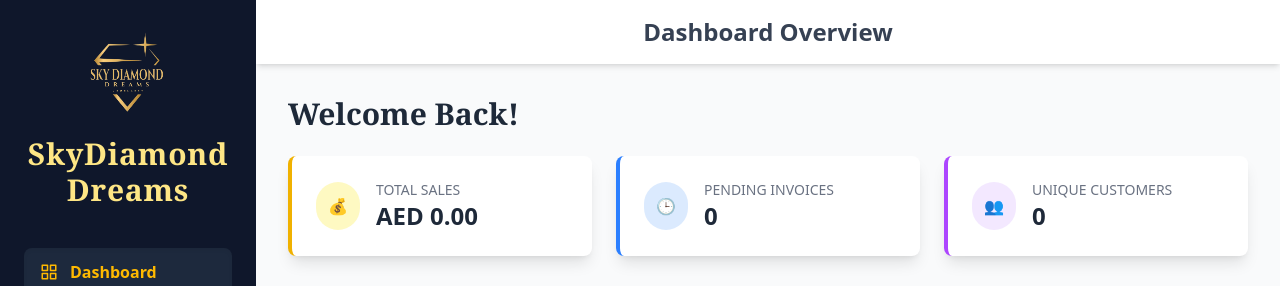
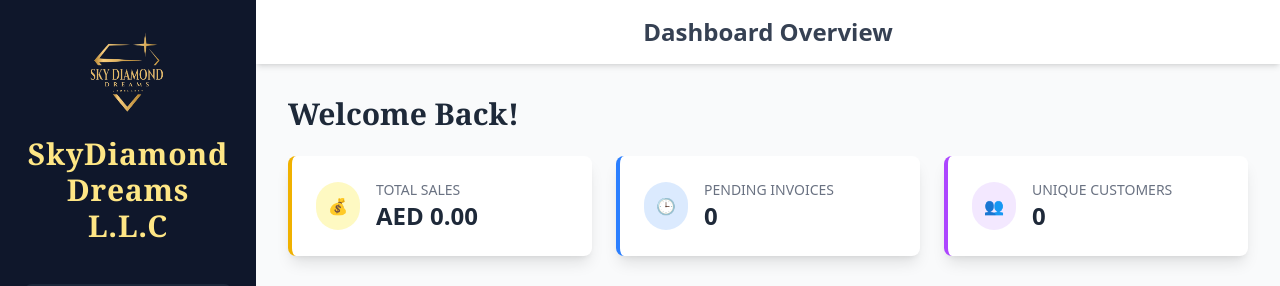
Before and after one commit to Atheeek/billing, a React (Vite) app in the folder frontend/: page /dashboard in a window 1280 px wide. Shown: the top 286 px of the page. Built offline with nearby package versions, Linux system fonts and the light colour scheme; no server answers; sample sign-in values are in the browser's storage.

Commit message:
update commit

```diff
--- a/frontend/src/components/Sidebar.jsx
+++ b/frontend/src/components/Sidebar.jsx
@@ -24,7 +24,7 @@ const Sidebar = () => {
           className="mx-auto mb-4 w-24 h-auto object-contain"
         />
         <h2 className="text-3xl font-extrabold text-amber-200 mb-10 text-center font-serif tracking-wide">
-          Sky<span className="text-amber-200">Diamond Dreams</span>
+          Sky<span className="text-amber-200">Diamond Dreams L.L.C</span>
         </h2>
 
         {/* Navigation Menu */}
```
